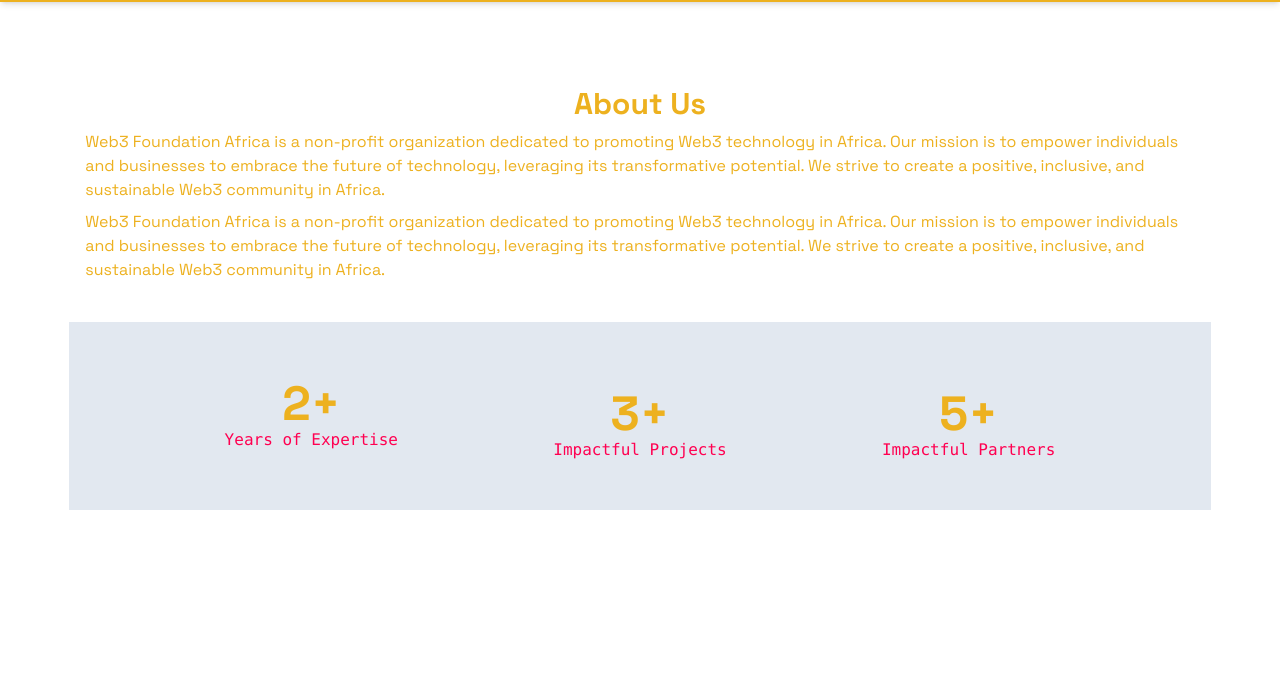
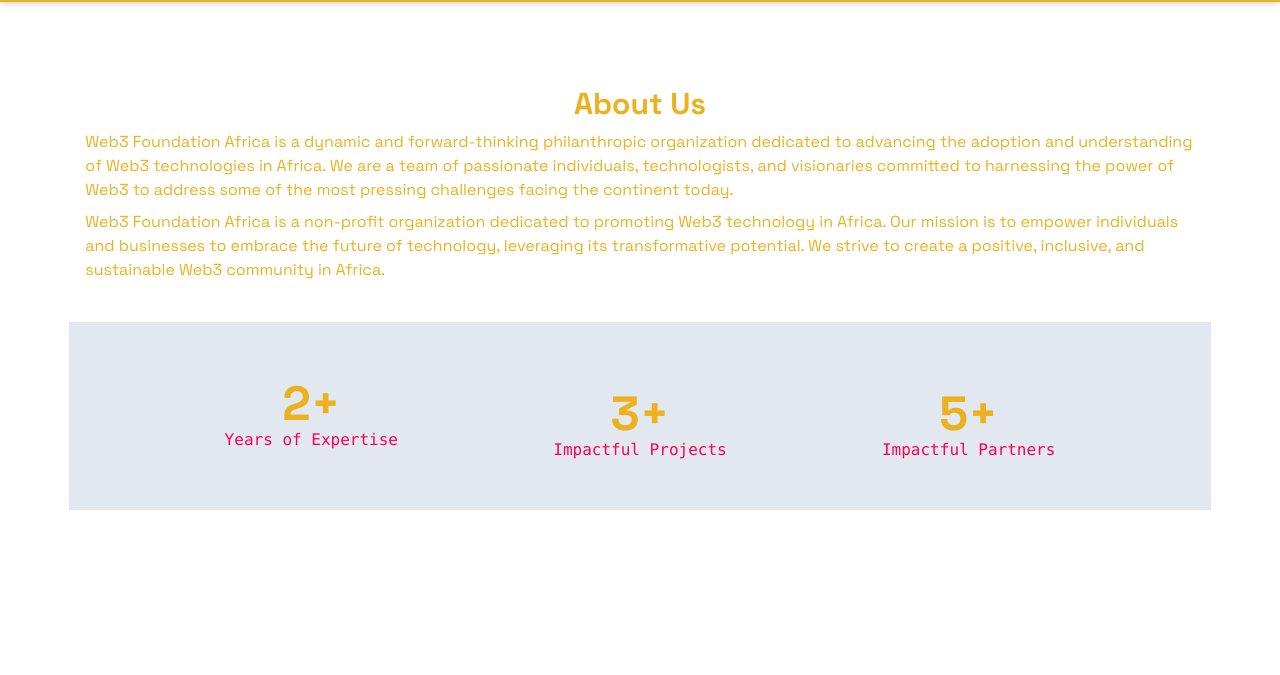
Before and after one commit to Namibra-Devs/web3foundationafrica, a website built with Vite: page about.html in a window 1280 px wide. Shown: the part 92-767 px from the top of the page. Built offline with nearby package versions, Linux system fonts and the light colour scheme; grey boxes are pictures that could not be loaded.

Commit message:
Update about.html
Updated the content on the about page

```diff
--- a/about.html
+++ b/about.html
@@ -76,7 +76,9 @@
           <!-- Little Note -->
           <h2 class="text-center font-bold text-primary mb-2 text-3xl">About Us</h2>
           <div class="flex flex-col text-primary">
-          <p class="px-4 pb-2">Web3 Foundation Africa is a non-profit organization dedicated to promoting Web3 technology in Africa. Our mission is to empower individuals and businesses to embrace the future of technology, leveraging its transformative potential. We strive to create a positive, inclusive, and sustainable Web3 community in Africa. </p>
+          <p class="px-4 pb-2">
+            Web3 Foundation Africa is a dynamic and forward-thinking philanthropic organization dedicated to advancing the adoption and understanding of Web3 technologies in Africa. We are a team of passionate individuals, technologists, and visionaries committed to harnessing the power of Web3 to address some of the most pressing challenges facing the continent today.
+          </p>
             <p class="px-4">
             Web3 Foundation Africa is a non-profit organization dedicated to promoting Web3 technology in Africa. Our mission is to empower individuals and businesses to embrace the future of technology, leveraging its transformative potential. We strive to create a positive, inclusive, and sustainable Web3 community in Africa.
           </p>
```
